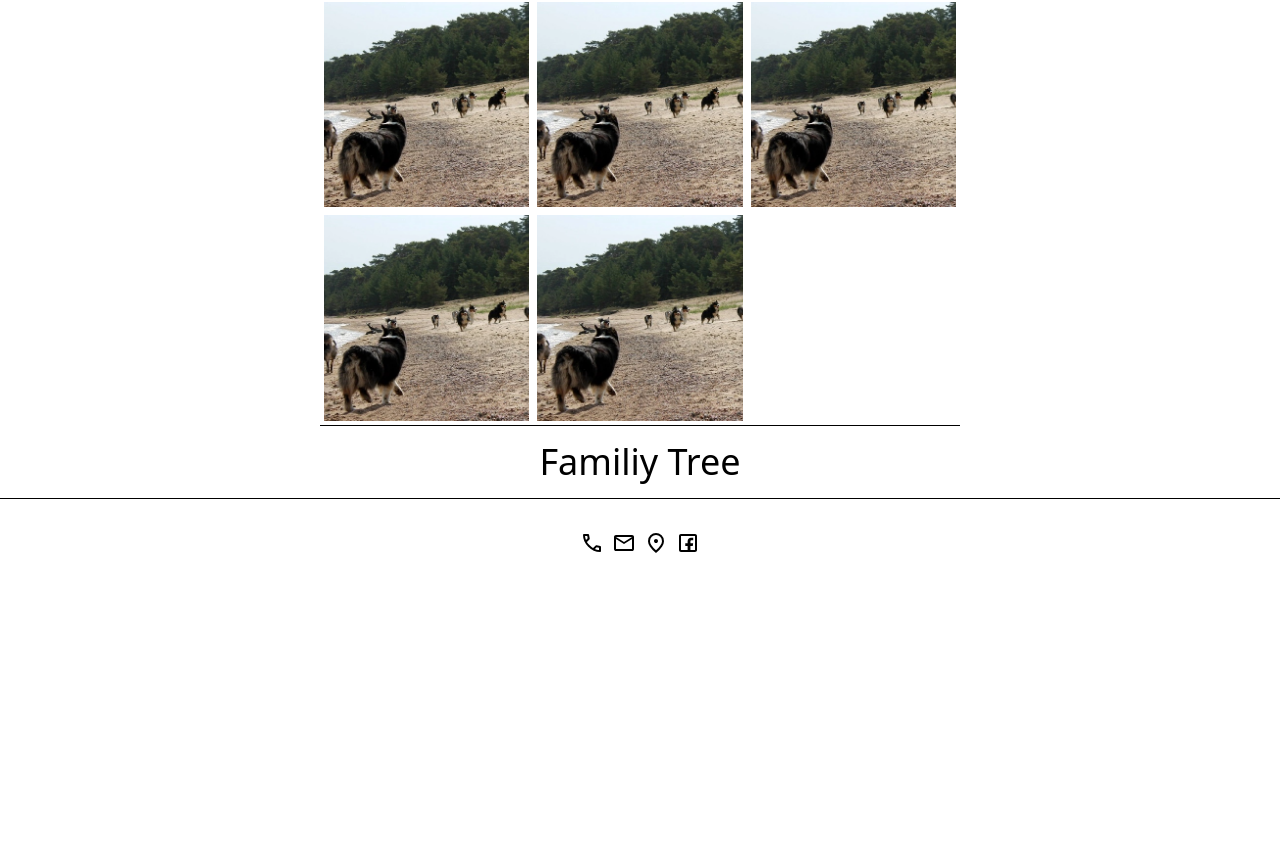
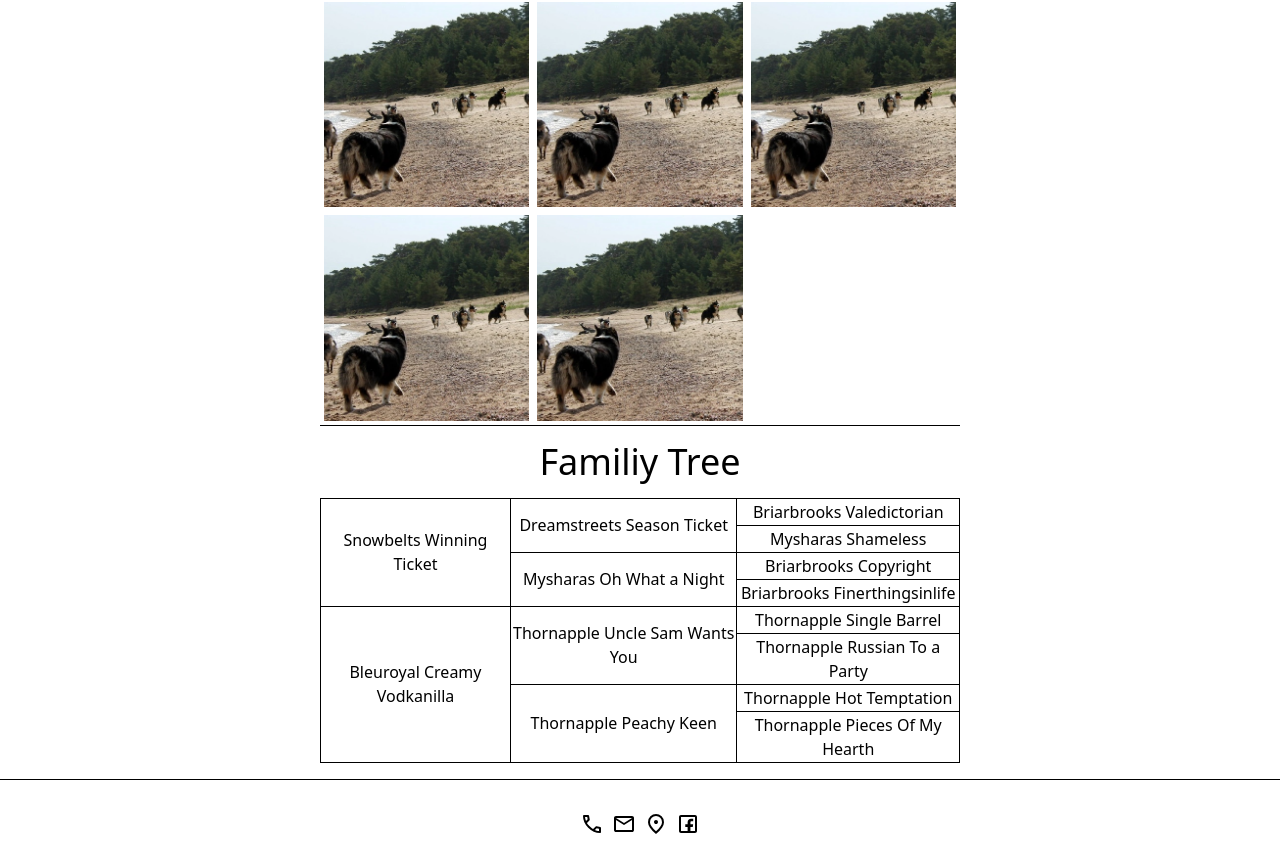
Before and after one commit to mart-mihkel/kleinesonne, a SvelteKit app in the folder front/: page /dogs/1/1 in a window 1280 px wide. Shown: the part 606-1474 px from the top of the page. Before the commit the page ends 1193 px from the top, so only its background shows below. Built offline with nearby package versions, Linux system fonts and the light colour scheme.

Commit message:
family tree🌳

```diff
--- a/front/src/lib/types/index.ts
+++ b/front/src/lib/types/index.ts
@@ -27,6 +27,12 @@ export type Dog = {
     dob: Date;
     dod?: Date;
 }
+
+export type Family = {
+    name: string;
+    father?: Family;
+    mother?: Family;
+};
 
 export type Puppy = {
     image: Image;
--- a/front/src/routes/dogs/[breed]/[dog]/+page.svelte
+++ b/front/src/routes/dogs/[breed]/[dog]/+page.svelte
@@ -19,6 +19,8 @@
         health,
         awards,
     } = data.dog;
+
+    const family = data.family;
 </script>
 
 <div class="flex flex-col md:px-[5%] lg:px-[25%]">
@@ -81,7 +83,103 @@
         </div>
     </div>
     <Gallery {images} />
-    <div class="flex flex-col border-t border-t-black dark:border-t-white">
+    <div class="flex flex-col border-t border-t-black pb-4 dark:border-t-white">
         <h2 class="p-4 text-center text-4xl">Familiy Tree</h2>
+        <table>
+            <tbody>
+                <tr>
+                    <td
+                        class="border border-black text-center dark:border-white"
+                        rowspan="4"
+                    >
+                        {family.father?.name}
+                    </td>
+                    <td
+                        class="border border-black text-center dark:border-white"
+                        rowspan="2"
+                    >
+                        {family.father?.father?.name}
+                    </td>
+                    <td
+                        class="border border-black text-center dark:border-white"
+                    >
+                        {family.father?.father?.father?.name}
+                    </td>
+                </tr>
+                <tr>
+                    <td
+                        class="border border-black text-center dark:border-white"
+                    >
+                        {family.father?.father?.mother?.name}
+                    </td>
+                </tr>
+                <tr>
+                    <td
+                        class="border border-black text-center dark:border-white"
+                        rowspan="2"
+                    >
+                        {family.father?.mother?.name}
+                    </td>
+                    <td
+                        class="border border-black text-center dark:border-white"
+                    >
+                        {family.father?.mother?.father?.name}
+                    </td>
+                </tr>
+                <tr>
+                    <td
+                        class="border border-black text-center dark:border-white"
+                    >
+                        {family.father?.mother?.mother?.name}
+                    </td>
+                </tr>
+                <tr>
+                    <td
+                        class="border border-black text-center dark:border-white"
+                        rowspan="4"
+                    >
+                        {family.mother?.name}
+                    </td>
+                    <td
+                        class="border border-black text-center dark:border-white"
+                        rowspan="2"
+                    >
+                        {family.mother?.father?.name}
+                    </td>
+                    <td
+                        class="border border-black text-center dark:border-white"
+                    >
+                        {family.mother?.father?.father?.name}
+                    </td>
+                </tr>
+                <tr>
+                    <td
+                        class="border border-black text-center dark:border-white"
+                    >
+                        {family.mother?.father?.mother?.name}
+                    </td>
+                </tr>
+                <tr>
+                    <td
+                        class="border border-black text-center dark:border-white"
+                        rowspan="2"
+                    >
+                        {family.mother?.mother?.name}
+                    </td>
+                    <td
+                        class="border border-black text-center dark:border-white"
+                    >
+                        {family.mother?.mother?.father?.name}
+                    </td>
+                </tr>
+                <tr>
+                    <td
+                        class="border border-black text-center dark:border-white"
+                    >
+                        {family.mother?.mother?.mother?.name}
+                    </td>
+                </tr>
+            </tbody>
+        </table>
     </div>
 </div>
--- a/front/src/routes/dogs/[breed]/[dog]/+page.ts
+++ b/front/src/routes/dogs/[breed]/[dog]/+page.ts
@@ -1,4 +1,4 @@
-import { Breed, Gender, type Dog } from "$lib/types";
+import { Breed, Gender, type Dog, type Family } from "$lib/types";
 import type { PageLoad } from "./$types";
 
 export const load: PageLoad = () => {
@@ -23,5 +23,35 @@ export const load: PageLoad = () => {
         health: ["HD-AA", "ED-00", "MDR1 +/+", "CEA carrier", "HC clear by parentage", "PRA clear by parentage", "Eyes clear"],
     };
 
-    return { dog };
+    const family: Family = {
+        name: "Kleine Sonne Awesome Huntress",
+        father: {
+            name: "Snowbelts Winning Ticket",
+            father: {
+                name: "Dreamstreets Season Ticket",
+                father: { name: "Briarbrooks Valedictorian" },
+                mother: { name: "Mysharas Shameless" }
+            },
+            mother: {
+                name: "Mysharas Oh What a Night",
+                father: { name: "Briarbrooks Copyright" },
+                mother: { name: "Briarbrooks Finerthingsinlife" },
+            }
+        },
+        mother: {
+            name: "Bleuroyal Creamy Vodkanilla",
+            father: {
+                name: "Thornapple Uncle Sam Wants You",
+                father: { name: "Thornapple Single Barrel" },
+                mother: { name: "Thornapple Russian To a Party" }
+            },
+            mother: {
+                name: "Thornapple Peachy Keen",
+                father: { name: "Thornapple Hot Temptation" },
+                mother: { name: "Thornapple Pieces Of My Hearth" }
+            }
+        },
+    };
+
+    return { dog, family };
 };
```
